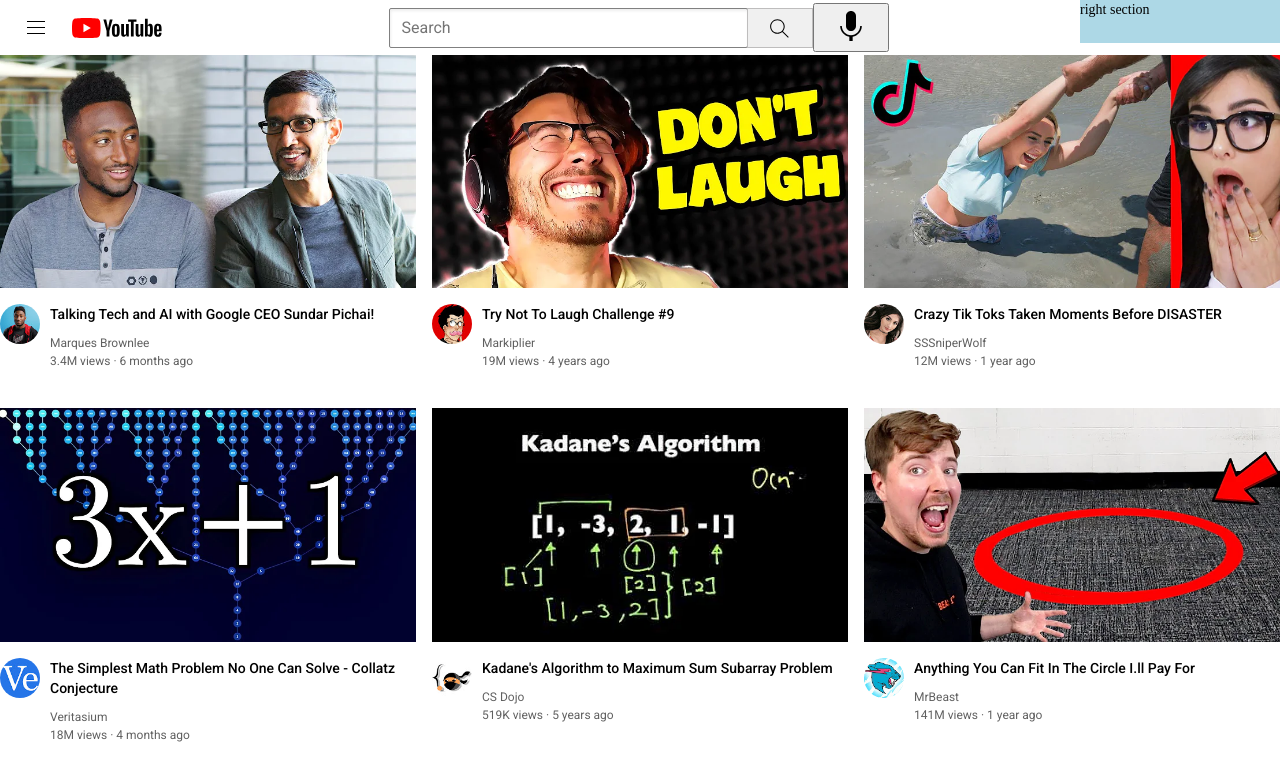
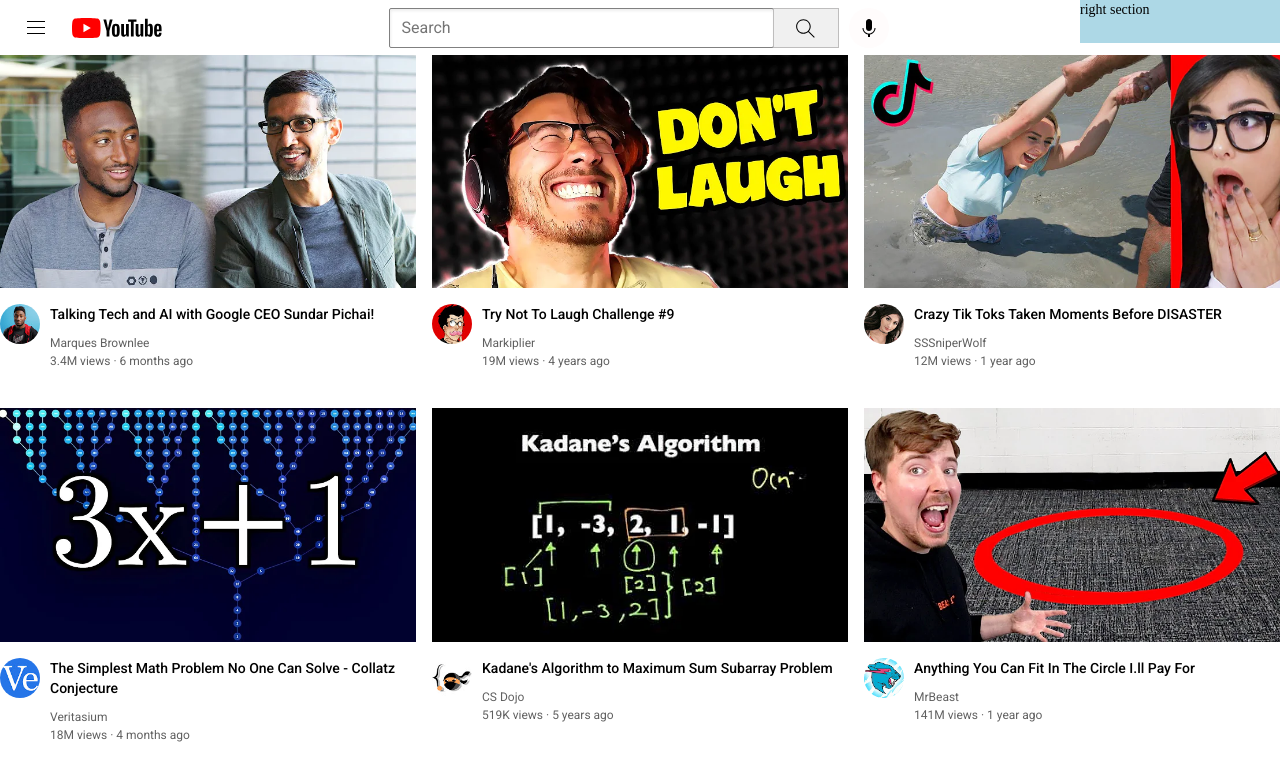
Before and after one commit to mercenar17r/youtube-clone, a plain HTML site: page index.html in a window 1280 px wide. Drawn offline with Linux system fonts and the light colour scheme.

Commit message:
finish middle section

```diff
--- a/index.html
+++ b/index.html
@@ -26,9 +26,9 @@
 				<button class="search-button">
 					<img class="search-icon" src="icons/search.svg" alt="" />
 				</button>
-				<button>
+				<button class="voice-search-button">
 					<img
-						class="voice-search-button"
+						class="voice-search-icon"
 						src="icons/voice-search-icon.svg"
 						alt=""
 					/>
--- a/styles/header.css
+++ b/styles/header.css
@@ -41,10 +41,14 @@
 	border-style: solid;
 	border-color: rgb(190, 189, 189);
 	margin-left: -1px;
+	margin-right: 10px;
 }
 .voice-search-button {
-	width: 60px;
+	width: 40px;
 	height: 40px;
+	border-radius: 20px;
+	border: none;
+	background-color: rgb(255, 252, 252);
 }
 
 .search-bar {
@@ -67,3 +71,7 @@
 	height: 25px;
 	margin-top: 4px;
 }
+.voice-search-icon {
+	height: 24px;
+	margin-top: 4px;
+}
```
